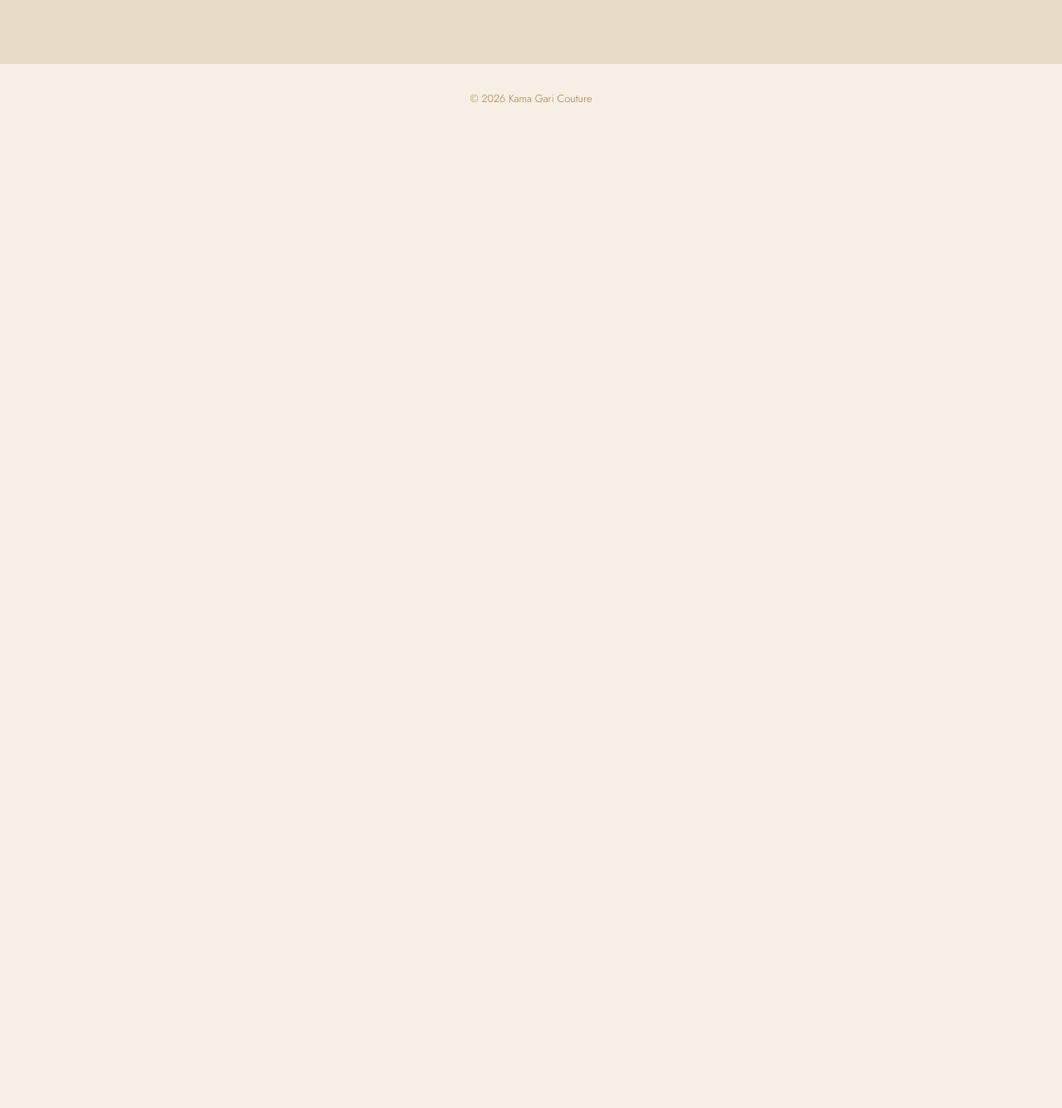
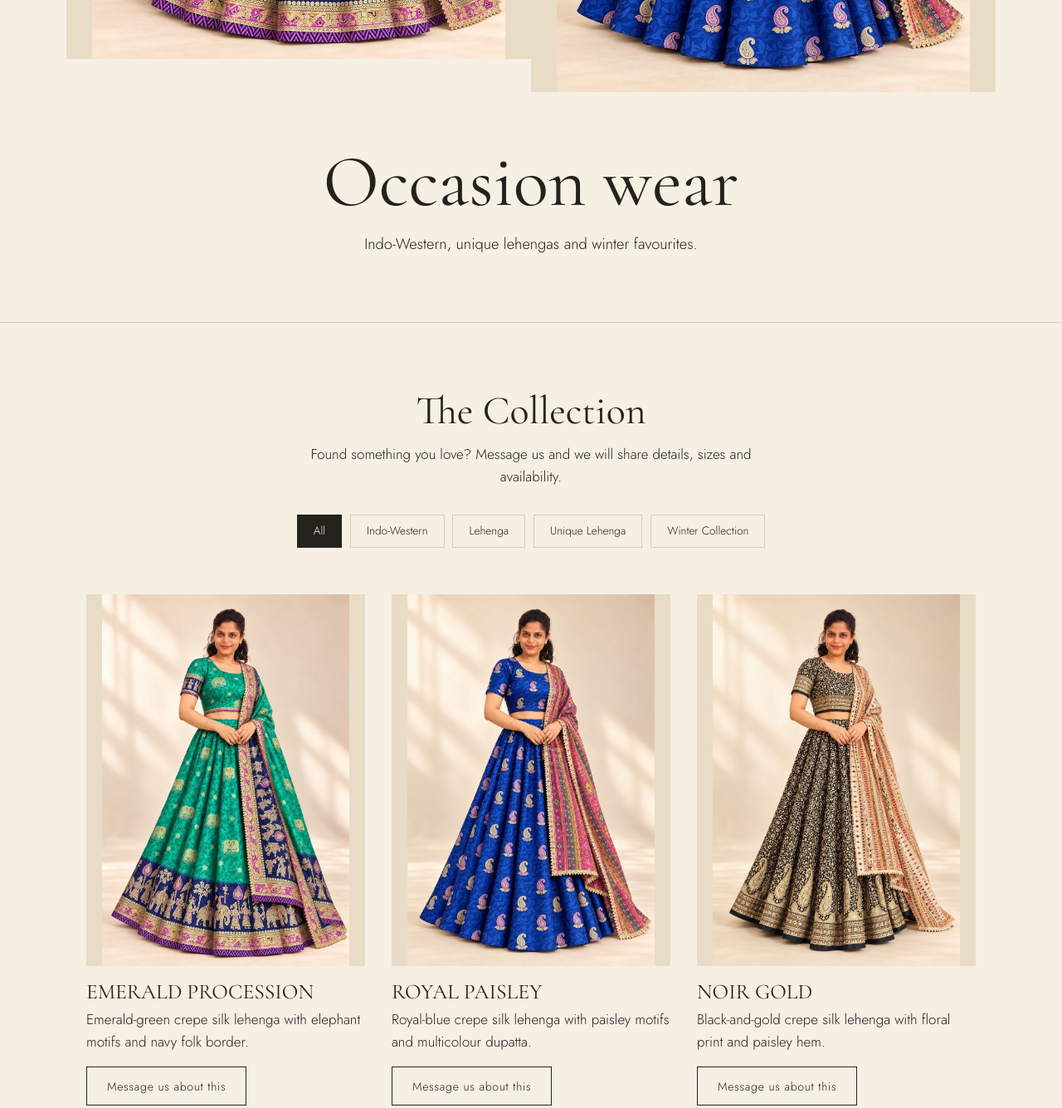
Before and after one commit to garikaman99-bot/kama-gari, a plain HTML site: page index.html in a window 1280 px wide. Shown: the part 825-2160 px from the top of the page at 83% size. Before the commit the page ends 986 px from the top, so only its background shows below. Drawn offline with nearby package versions, Linux system fonts and the light colour scheme; no server answers.

Commit message:
Add files via upload

```diff
--- /dev/null
+++ b/catalogue.json
@@ -0,0 +1,402 @@
+[
+  {
+    "code": "LH-01",
+    "name": "Emerald Procession",
+    "collection": "Crepe Silk",
+    "description": "Emerald-green crepe silk lehenga with elephant motifs and navy folk border.",
+    "occasions": "",
+    "sizes": "",
+    "status": "Available",
+    "folder": "emerald-procession"
+  },
+  {
+    "code": "LH-02",
+    "name": "Royal Paisley",
+    "collection": "Crepe Silk",
+    "description": "Royal-blue crepe silk lehenga with paisley motifs and multicolour dupatta.",
+    "occasions": "",
+    "sizes": "",
+    "status": "Available",
+    "folder": "royal-paisley"
+  },
+  {
+    "code": "LH-03",
+    "name": "Noir Gold",
+    "collection": "Crepe Silk",
+    "description": "Black-and-gold crepe silk lehenga with floral print and paisley hem.",
+    "occasions": "",
+    "sizes": "",
+    "status": "Available",
+    "folder": "noir-gold"
+  },
+  {
+    "code": "LH-04",
+    "name": "Purple Reverie",
+    "collection": "Crepe Silk",
+    "description": "Purple crepe silk lehenga with gold motifs and paisley border.",
+    "occasions": "",
+    "sizes": "",
+    "status": "Available",
+    "folder": "purple-reverie"
+  },
+  {
+    "code": "LH-05",
+    "name": "Teal Mosaic",
+    "collection": "Crepe Silk",
+    "description": "Teal, coral and mustard crepe silk lehenga with ornamental checks.",
+    "occasions": "",
+    "sizes": "",
+    "status": "Available",
+    "folder": "teal-mosaic"
+  },
+  {
+    "code": "LH-06",
+    "name": "Ivory Vines",
+    "collection": "Crepe Silk",
+    "description": "Ivory-and-emerald crepe silk lehenga with paisley vines and procession border.",
+    "occasions": "",
+    "sizes": "",
+    "status": "Available",
+    "folder": "ivory-vines"
+  },
+  {
+    "code": "LH-07",
+    "name": "Ivory Peacock",
+    "collection": "Crepe Silk",
+    "description": "Ivory crepe silk lehenga with maroon and navy peacock motifs.",
+    "occasions": "",
+    "sizes": "",
+    "status": "Available",
+    "folder": "ivory-peacock"
+  },
+  {
+    "code": "LH-08",
+    "name": "Multicolour Bandhani",
+    "collection": "Dandiya Lehengas",
+    "description": "Lehenga with multicolour vertical bandhani-inspired panels and a striped dupatta.",
+    "occasions": "Dandiya",
+    "sizes": "",
+    "status": "Available",
+    "folder": "multicolour-bandhani"
+  },
+  {
+    "code": "LH-09",
+    "name": "Ivory Paisley",
+    "collection": "Dandiya Lehengas",
+    "description": "Ivory lehenga with colourful paisley motifs and burgundy dupatta.",
+    "occasions": "Dandiya",
+    "sizes": "",
+    "status": "Available",
+    "folder": "ivory-paisley"
+  },
+  {
+    "code": "LH-10",
+    "name": "Midnight Patchwork",
+    "collection": "Dandiya Lehengas",
+    "description": "Dark lehenga with multicolour geometric patchwork motifs and patterned dupatta.",
+    "occasions": "Dandiya",
+    "sizes": "",
+    "status": "Available",
+    "folder": "midnight-patchwork"
+  },
+  {
+    "code": "LH-11",
+    "name": "Navy Motif",
+    "collection": "Dandiya Lehengas",
+    "description": "Navy lehenga with multicolour folk-inspired motifs and a coordinating patterned dupatta.",
+    "occasions": "Dandiya",
+    "sizes": "",
+    "status": "Available",
+    "folder": "navy-motif"
+  },
+  {
+    "code": "LH-12",
+    "name": "Mustard Bandhani",
+    "collection": "Dandiya Lehengas",
+    "description": "Mustard-and-ivory lehenga with bandhani-inspired patterns and multicolour dupatta.",
+    "occasions": "Dandiya",
+    "sizes": "",
+    "status": "Available",
+    "folder": "mustard-bandhani"
+  },
+  {
+    "code": "LH-13",
+    "name": "Navy Gold Patchwork",
+    "collection": "Dandiya Lehengas",
+    "description": "Navy-and-gold lehenga with geometric patchwork pattern and striped dupatta.",
+    "occasions": "Dandiya",
+    "sizes": "",
+    "status": "Available",
+    "folder": "navy-gold-patchwork"
+  },
+  {
+    "code": "LH-14",
+    "name": "Navy Ivory Paisley",
+    "collection": "Dandiya Lehengas",
+    "description": "Navy lehenga with ivory paisley motifs and multicolour striped dupatta.",
+    "occasions": "Dandiya",
+    "sizes": "",
+    "status": "Available",
+    "folder": "navy-ivory-paisley"
+  },
+  {
+    "code": "LH-15",
+    "name": "Forest Bandhani",
+    "collection": "Dandiya Lehengas",
+    "description": "Forest-green lehenga with bandhani-inspired circular motifs and patterned dupatta.",
+    "occasions": "Dandiya",
+    "sizes": "",
+    "status": "Available",
+    "folder": "forest-bandhani"
+  },
+  {
+    "code": "LH-16",
+    "name": "Ivory Heritage",
+    "collection": "Dandiya Lehengas",
+    "description": "Ivory lehenga with multicolour folk motifs and a contrasting decorative border.",
+    "occasions": "Dandiya",
+    "sizes": "",
+    "status": "Available",
+    "folder": "ivory-heritage"
+  },
+  {
+    "code": "LH-17",
+    "name": "Midnight Tiles",
+    "collection": "Dandiya Lehengas",
+    "description": "Dark lehenga with repeating multicolour tile-like geometric motifs and striped dupatta.",
+    "occasions": "Dandiya",
+    "sizes": "",
+    "status": "Available",
+    "folder": "midnight-tiles"
+  },
+  {
+    "code": "LH-18",
+    "name": "Red Paisley",
+    "collection": "Dandiya Lehengas",
+    "description": "Brick-red lehenga with large paisley motifs and coordinating striped dupatta.",
+    "occasions": "Dandiya",
+    "sizes": "",
+    "status": "Available",
+    "folder": "red-paisley"
+  },
+  {
+    "code": "LH-19",
+    "name": "Teal Patchwork",
+    "collection": "Dandiya Lehengas",
+    "description": "Multicolour geometric patchwork lehenga with turquoise patterned dupatta.",
+    "occasions": "Dandiya",
+    "sizes": "",
+    "status": "Available",
+    "folder": "teal-patchwork"
+  },
+  {
+    "code": "LH-20",
+    "name": "Maroon Gold Patchwork",
+    "collection": "Dandiya Lehengas",
+    "description": "Maroon-and-gold patchwork lehenga with fuchsia dupatta.",
+    "occasions": "Dandiya",
+    "sizes": "",
+    "status": "Available",
+    "folder": "maroon-gold-patchwork"
+  },
+  {
+    "code": "UL-01",
+    "name": "Brick Red Paisley Lehenga Ensemble",
+    "collection": "Unique Lehenga Styling",
+    "description": "Additional lehenga styling view. Please enquire about availability.",
+    "occasions": "",
+    "sizes": "",
+    "status": "",
+    "folder": "ul-01-brick-red-paisley-lehenga-ensemble"
+  },
+  {
+    "code": "UL-02",
+    "name": "Cream geometric lehenga with magenta dupatt",
+    "collection": "Unique Lehenga Styling",
+    "description": "Additional lehenga styling view. Please enquire about availability.",
+    "occasions": "",
+    "sizes": "",
+    "status": "",
+    "folder": "ul-02-cream-geometric-lehenga-with-magenta-dupatt"
+  },
+  {
+    "code": "UL-03",
+    "name": "Elegant red bandhani lehenga",
+    "collection": "Unique Lehenga Styling",
+    "description": "Additional lehenga styling view. Please enquire about availability.",
+    "occasions": "",
+    "sizes": "",
+    "status": "",
+    "folder": "ul-03-elegant-red-bandhani-lehenga"
+  },
+  {
+    "code": "UL-04",
+    "name": "Folk patchwork lehenga",
+    "collection": "Unique Lehenga Styling",
+    "description": "Additional lehenga styling view. Please enquire about availability.",
+    "occasions": "",
+    "sizes": "",
+    "status": "",
+    "folder": "ul-04-folk-patchwork-lehenga"
+  },
+  {
+    "code": "UL-05",
+    "name": "Ivory and mustard zigzag lehenga",
+    "collection": "Unique Lehenga Styling",
+    "description": "Additional lehenga styling view. Please enquire about availability.",
+    "occasions": "",
+    "sizes": "",
+    "status": "",
+    "folder": "ul-05-ivory-and-mustard-zigzag-lehenga"
+  },
+  {
+    "code": "UL-06",
+    "name": "Magenta Floral Lehenga",
+    "collection": "Unique Lehenga Styling",
+    "description": "Additional lehenga styling view. Please enquire about availability.",
+    "occasions": "",
+    "sizes": "",
+    "status": "",
+    "folder": "ul-06-magenta-floral-lehenga"
+  },
+  {
+    "code": "UL-07",
+    "name": "Mustard teal coral lehenga",
+    "collection": "Unique Lehenga Styling",
+    "description": "Additional lehenga styling view. Please enquire about availability.",
+    "occasions": "",
+    "sizes": "",
+    "status": "",
+    "folder": "ul-07-mustard-teal-coral-lehenga"
+  },
+  {
+    "code": "UL-08",
+    "name": "Navy Geometric Lehenga",
+    "collection": "Unique Lehenga Styling",
+    "description": "Additional lehenga styling view. Please enquire about availability.",
+    "occasions": "",
+    "sizes": "",
+    "status": "",
+    "folder": "ul-08-navy-geometric-lehenga"
+  },
+  {
+    "code": "UL-09",
+    "name": "Patchwork lehenga with striped dupatta",
+    "collection": "Unique Lehenga Styling",
+    "description": "Additional lehenga styling view. Please enquire about availability.",
+    "occasions": "",
+    "sizes": "",
+    "status": "",
+    "folder": "ul-09-patchwork-lehenga-with-striped-dupatta"
+  },
+  {
+    "code": "UL-10",
+    "name": "Patchwork lehenga with turquoise dupatta",
+    "collection": "Unique Lehenga Styling",
+    "description": "Additional lehenga styling view. Please enquire about availability.",
+    "occasions": "",
+    "sizes": "",
+    "status": "",
+    "folder": "ul-10-patchwork-lehenga-with-turquoise-dupatta"
+  },
+  {
+    "code": "IW-01",
+    "name": "Midnight Drape",
+    "collection": "Indo-Western",
+    "description": "Navy shimmer meets sculpted draping.",
+    "occasions": "Cocktails, Evening celebrations",
+    "sizes": "M - XL",
+    "status": "Sold",
+    "folder": "midnight-drape"
+  },
+  {
+    "code": "IW-02",
+    "name": "Scarlet Celebration",
+    "collection": "Indo-Western",
+    "description": "Statement colour with intricate sparkle.",
+    "occasions": "Karwa Chauth, Bridal celebrations",
+    "sizes": "M - XL",
+    "status": "Available",
+    "folder": "scarlet-celebration"
+  },
+  {
+    "code": "IW-03",
+    "name": "Liquid Metal",
+    "collection": "Indo-Western",
+    "description": "A luminous silhouette for an evening entrance.",
+    "occasions": "Cocktails, Reception",
+    "sizes": "M - XL",
+    "status": "Available",
+    "folder": "liquid-metal"
+  },
+  {
+    "code": "IW-04",
+    "name": "Peacock Nocturne",
+    "collection": "Indo-Western",
+    "description": "Jewel-toned detail on a flowing navy silhouette.",
+    "occasions": "Reception, Festive evenings",
+    "sizes": "M - XL",
+    "status": "Available",
+    "folder": "peacock-nocturne"
+  },
+  {
+    "code": "IW-05",
+    "name": "Blush Radiance",
+    "collection": "Indo-Western",
+    "description": "Soft shimmer, delicate embellishment, graceful movement.",
+    "occasions": "Bridal celebrations, Reception",
+    "sizes": "M - XL",
+    "status": "Available",
+    "folder": "blush-radiance"
+  },
+  {
+    "code": "IW-06",
+    "name": "Black Rose",
+    "collection": "Indo-Western",
+    "description": "Sculptural florals with a dramatic satin drape.",
+    "occasions": "Cocktails, Reception",
+    "sizes": "M - XL",
+    "status": "Available",
+    "folder": "black-rose"
+  },
+  {
+    "code": "WIN-PREVIEW-1",
+    "name": "Sage embroidered winter ensemble",
+    "collection": "Winter Collection",
+    "description": "Winter collection preview. Message us for sizes and availability.",
+    "status": "",
+    "folder": "sage-embroidered-winter-ensemble"
+  },
+  {
+    "code": "WIN-PREVIEW-2",
+    "name": "Onion Pink Embroidered Winter Kurta Portrait",
+    "collection": "Winter Collection",
+    "description": "Winter collection preview. Message us for sizes and availability.",
+    "status": "",
+    "folder": "onion-pink-embroidered-winter-kurta-portrait"
+  },
+  {
+    "code": "WIN-PREVIEW-3",
+    "name": "Grey-mauve embroidered winter salwar suit",
+    "collection": "Winter Collection",
+    "description": "Winter collection preview. Message us for sizes and availability.",
+    "status": "",
+    "folder": "grey-mauve-embroidered-winter-salwar-suit"
+  },
+  {
+    "code": "WIN-PREVIEW-4",
+    "name": "Warm Brown Floral Winter Co-ord",
+    "collection": "Winter Collection",
+    "description": "Winter collection preview. Message us for sizes and availability.",
+    "status": "",
+    "folder": "warm-brown-floral-winter-co-ord"
+  },
+  {
+    "code": "WIN-PREVIEW-5",
+    "name": "Maroon Embroidered Winter Kurta Portrait",
+    "collection": "Winter Collection",
+    "description": "Winter collection preview. Message us for sizes and availability.",
+    "status": "",
+    "folder": "maroon-embroidered-winter-kurta-portrait"
+  }
+]
--- a/index.html
+++ b/index.html
@@ -14,7 +14,7 @@
 *{box-sizing:border-box;margin:0}
 html{scroll-behavior:smooth}
 body{background:var(--cream);color:var(--ink);font:300 1.0625rem/1.6 var(--sans);-webkit-font-smoothing:antialiased}
-img,video{display:block;width:100%;height:100%;object-fit:cover}
+img,video{display:block;width:100%;height:100%;object-fit:contain}
 a{color:inherit}
 a:focus-visible,button:focus-visible{outline:2px solid var(--gold);outline-offset:4px}
 .wrap{max-width:1120px;margin:0 auto;padding:0 1.5rem}
@@ -69,7 +69,7 @@ footer{padding:2rem 0;text-align:center;font-size:.8rem;color:var(--gold)}
     <div class="pair" id="pair"></div>
     <div class="hero-text">
       <h1>Occasion wear</h1>
-      <p>Indo-Western and lehengas for every occasion worth dressing up for.</p>
+      <p>Indo-Western, unique lehengas and winter favourites.</p>
     </div>
   </section>
 
@@ -96,9 +96,10 @@ footer{padding:2rem 0;text-align:center;font-size:.8rem;color:var(--gold)}
 </main>
 <footer><div class="wrap">&copy; 2026 Kama Gari Couture</div></footer>
 
+<script src="/catalogue-loader.js"></script>
 <script>
 /* ---- EDIT THESE THREE ---- */
-const SHEET_URL = "https://script.google.com/macros/s/AKfycbzLsTn_PsfZDag01Z2TNJuEMjG6_4h00VOz6qstDrvd6tmYY43s7ozYT1bIoK2qQzx-/exec";
+const SHEET_URL = "https://script.google.com/macros/s/AKfycbyZkizpc6i03nmVnPzsJKBSMJCqyFeobHiANhRj098cRDPJO_B21B1SHlpnILSwH3yq/exec";
 const WHATSAPP  = "916366217778";
 const INSTAGRAM = "kaman.gari";
 /* -------------------------- */
@@ -140,7 +141,7 @@ function card(look){
   img.addEventListener("error", () => img.remove());
   f.appendChild(img);
   if(status === "sold" || status === "reserved") f.appendChild(el("span", "badge", look.status));
-  attachVideo(f, look);
+  if(look.hasVideo) attachVideo(f, look);
   c.appendChild(f);
   c.appendChild(el("h3", "", look.name));
   if(look.description) c.appendChild(el("p", "", look.description));
@@ -153,20 +154,29 @@ function card(look){
   return c;
 }
 
+const GROUPS = ["Indo-Western", "Lehenga", "Unique Lehenga", "Winter Collection"];
+function groupOf(l){
+  const c = (l.collection || "").toLowerCase();
+  if(c.includes("indo")) return "Indo-Western";
+  if(c.includes("winter")) return "Winter Collection";
+  if(c.includes("unique")) return "Unique Lehenga";
+  return "Lehenga";
+}
+
 function render(looks, filter){
   const grid = $("grid"); grid.replaceChildren();
-  const list = filter === "All" ? looks : looks.filter(l => l.collection === filter);
+  const list = filter === "All" ? looks : looks.filter(l => groupOf(l) === filter);
   if(!list.length){ grid.appendChild(el("p", "msg", "New designs are arriving soon. Message us to see what is in the studio.")); return; }
   list.forEach(l => grid.appendChild(card(l)));
 }
 
 function init(looks){
-  const hero = looks.filter(l => l.status !== "Sold").slice(0, 2);
+  const hero = looks.filter(l => (l.status || "").toLowerCase() !== "sold").slice(0, 2);
   if(hero.length === 2){
     hero.forEach(l => { const f = el("div", "frame"); const i = document.createElement("img"); i.src = photo(l); i.alt = l.name; i.addEventListener("error", () => i.remove()); f.appendChild(i); $("pair").appendChild(f); });
     $("hero").hidden = false;
   }
-  const cols = ["All", ...new Set(looks.map(l => l.collection).filter(Boolean))];
+  const cols = ["All", ...GROUPS.filter(g => looks.some(l => groupOf(l) === g))];
   const bar = $("filters");
   if(cols.length > 2){
     cols.forEach((name, i) => {
@@ -178,8 +188,7 @@ function init(looks){
   render(looks, "All");
 }
 
-fetch(SHEET_URL)
-  .then(r => r.json())
+loadCatalogue(SHEET_URL)
   .then(init)
   .catch(() => { $("grid").replaceChildren(el("p", "msg", "We couldn’t load the collection just now. Please message us on WhatsApp or Instagram to see our latest designs.")); });
 </script>
```
Also changed, not shown: catalogue-loader.js (added, +28 -0 lines).
